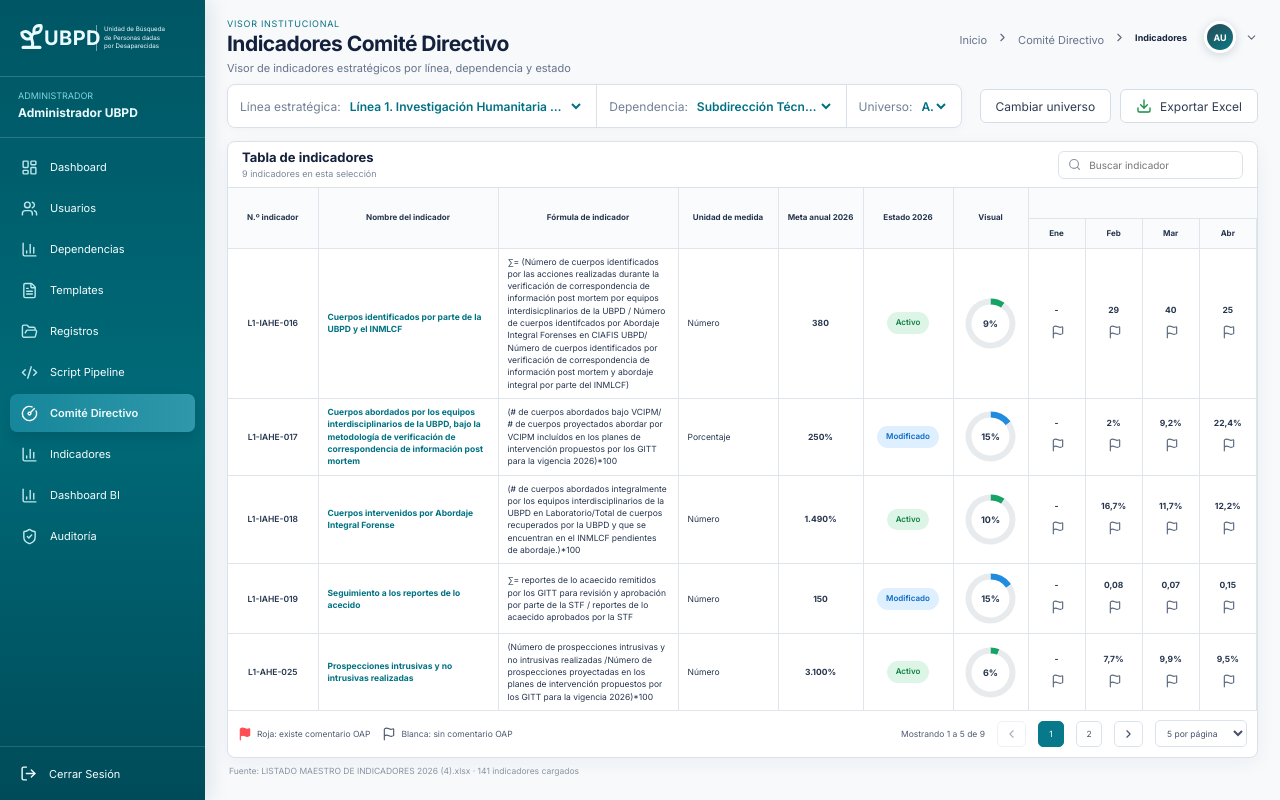
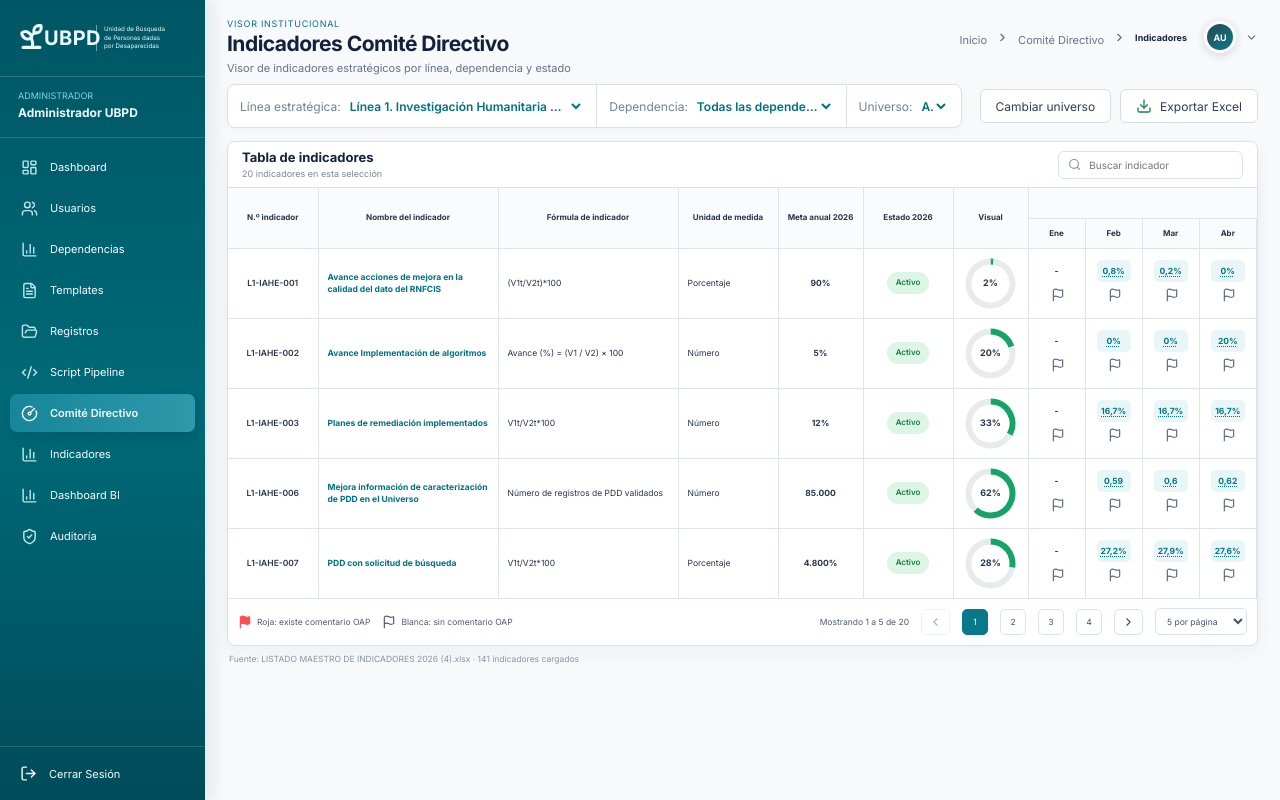
Before and after one commit to ivanbernal-dev/Modulo-indicadores-comit-directivo-UBPD, a React (Vite) app: page / in a window 1280 px wide. Built offline with nearby package versions, Linux system fonts and the light colour scheme.

Commit message:
Add files via upload

```diff
--- a/src/App.tsx
+++ b/src/App.tsx
@@ -38,6 +38,8 @@
 type Universo = "activos" | "inactivos";
 type TabDetalle = "resultados" | "variables" | "informacion";
 type EstadoOAP = "Pendiente" | "Aplicada" | "No aplicada";
+
+const ALL_DEPENDENCIES = "__all_dependencies__";
 
 type ResultadoMensual = {
   periodoFuente: string;
@@ -123,6 +125,14 @@
 };
 const monthResult = (item: Indicador, month: Mes) => item.resultadosMensuales[month];
 const compactText = (text: string | null, fallback = "Sin información reportada.") => text?.trim() || fallback;
+const hasMonthlyValues = (result: ResultadoMensual | undefined) => Boolean(
+  result && (result.formula !== null || result.variables.some((value) => value !== null)),
+);
+const formatVariableValue = (value: string | number | null) => {
+  if (value === null || value === "") return "Sin reporte";
+  if (typeof value === "number") return new Intl.NumberFormat("es-CO", { maximumFractionDigits: 2 }).format(value);
+  return value;
+};
 
 function ProgressRing({ value, color }: { value: number; color: string }) {
   const data = [{ value }, { value: Math.max(0, 100 - value) }];
@@ -249,33 +259,65 @@
   );
 }
 
+function MonthlyVariablesPanel({ item, month, onClose }: { item: Indicador; month: Mes; onClose: () => void }) {
+  const result = monthResult(item, month);
+  return (
+    <div className="modal-overlay" onMouseDown={onClose}>
+      <section className="variables-modal" onMouseDown={(event) => event.stopPropagation()}>
+        <button className="icon-close" onClick={onClose} aria-label="Cerrar variables"><X size={18} /></button>
+        <p className="drawer-kicker">Variables reportadas — {result?.periodoFuente || month}</p>
+        <h2>{item.numeroIndicador}. {item.nombreIndicador}</h2>
+        <div className="monthly-result-summary">
+          <span>Resultado de la fórmula</span>
+          <strong>{formatValue(result?.formula, item)}</strong>
+          <small>{compactText(item.formulaIndicador, "Fórmula no definida")}</small>
+        </div>
+        <div className="monthly-variables-grid">
+          {item.variables.map((definition, index) => {
+            const value = result?.variables[index] ?? null;
+            return (
+              <article key={index} className={value !== null ? "reported" : ""}>
+                <div><small>Variable {index + 1}</small><strong>{formatVariableValue(value)}</strong></div>
+                <p>{compactText(definition === null ? null : String(definition), "Variable no definida")}</p>
+              </article>
+            );
+          })}
+        </div>
+        {result?.analisisCualitativo && <div className="monthly-analysis"><small>Análisis del periodo</small><p>{result.analisisCualitativo}</p></div>}
+        <div className="modal-actions"><button className="save-button" onClick={onClose}>Cerrar</button></div>
+      </section>
+    </div>
+  );
+}
+
 export default function App() {
   const lines = useMemo(() => Object.values(CANONICAL_LINES).filter((value) => indicadores.some((item) => item.linea === value)), []);
   const [line, setLine] = useState(lines[0]);
   const [universe, setUniverse] = useState<Universo>("activos");
   const lineItems = useMemo(() => indicadores.filter((item) => item.linea === line), [line]);
-  const dependencies = useMemo(() => [...new Set(lineItems
-    .filter((item) => universe === "activos" ? item.estado2026 !== "Inactivo" : item.estado2026 === "Inactivo")
-    .map((item) => item.dependencia))].sort(), [lineItems, universe]);
-  const [dependency, setDependency] = useState(dependencies[0]);
+  const dependencies = useMemo(() => [...new Set(lineItems.map((item) => item.dependencia))].sort(), [lineItems]);
+  const [dependency, setDependency] = useState(ALL_DEPENDENCIES);
   const [query, setQuery] = useState("");
   const [page, setPage] = useState(1);
   const [pageSize, setPageSize] = useState(5);
   const [detailItem, setDetailItem] = useState<Indicador | null>(null);
   const [comment, setComment] = useState<{ item: Indicador; month: Mes } | null>(null);
+  const [monthlyVariables, setMonthlyVariables] = useState<{ item: Indicador; month: Mes } | null>(null);
 
   useEffect(() => {
     const nextDependencies = [...new Set(indicadores
       .filter((item) => item.linea === line)
-      .filter((item) => universe === "activos" ? item.estado2026 !== "Inactivo" : item.estado2026 === "Inactivo")
       .map((item) => item.dependencia))].sort();
-    if (!nextDependencies.includes(dependency)) setDependency(nextDependencies[0] || "");
-  }, [line, universe, dependency]);
+    if (dependency !== ALL_DEPENDENCIES && !nextDependencies.includes(dependency)) {
+      setDependency(ALL_DEPENDENCIES);
+    }
+  }, [line, dependency]);
 
   const filtered = useMemo(() => indicadores.filter((item) => {
     const stateMatch = universe === "activos" ? item.estado2026 !== "Inactivo" : item.estado2026 === "Inactivo";
     const queryMatch = !query || `${item.numeroIndicador} ${item.nombreIndicador}`.toLowerCase().includes(query.toLowerCase());
-    return item.linea === line && item.dependencia === dependency && stateMatch && queryMatch;
+    const dependencyMatch = dependency === ALL_DEPENDENCIES || item.dependencia === dependency;
+    return item.linea === line && dependencyMatch && stateMatch && queryMatch;
   }), [line, dependency, universe, query]);
 
   const pageCount = Math.max(1, Math.ceil(filtered.length / pageSize));
@@ -296,7 +338,7 @@
         <section className="toolbar">
           <div className="filter-trail">
             <label><span>Línea estratégica:</span><select aria-label="Línea estratégica" title={line} value={line} onChange={(event) => setLine(event.target.value)}>{lines.map((value) => <option key={value} value={value}>{value}</option>)}</select></label>
-            <label><span>Dependencia:</span><select aria-label="Dependencia" title={dependency} value={dependency} onChange={(event) => setDependency(event.target.value)}>{dependencies.map((value) => <option key={value} value={value}>{value}</option>)}</select></label>
+            <label><span>Dependencia:</span><select aria-label="Dependencia" title={dependency === ALL_DEPENDENCIES ? "Todas las dependencias" : dependency} value={dependency} onChange={(event) => setDependency(event.target.value)}><option value={ALL_DEPENDENCIES}>Todas las dependencias</option>{dependencies.map((value) => <option key={value} value={value}>{value}</option>)}</select></label>
             <label><span>Universo:</span><select aria-label="Universo" value={universe} onChange={(event) => setUniverse(event.target.value as Universo)}><option value="activos">Activos</option><option value="inactivos">Inactivos</option></select></label>
           </div>
           <div className="toolbar-actions"><button className="outline-button" onClick={() => setUniverse(universe === "activos" ? "inactivos" : "activos")}>Cambiar universo</button><a className="excel-button" href={`${import.meta.env.BASE_URL}LISTADO-MAESTRO-INDICADORES-2026.xlsx`} download><Download size={16} />Exportar Excel</a></div>
@@ -325,7 +367,8 @@
                     {MESES.map((month) => {
                       const result = monthResult(item, month);
                       const hasComment = Boolean(result?.observacionOAP);
-                      return <td key={month} className="month-cell"><b>{formatValue(result?.formula, item)}</b><button disabled={!hasComment} className={hasComment ? "flag has-comment" : "flag"} onClick={() => hasComment && setComment({ item, month })} title={hasComment ? "Ver comentario OAP" : "Sin comentario OAP"}><Flag size={14} fill={hasComment ? "currentColor" : "none"} /></button></td>;
+                      const hasValues = hasMonthlyValues(result);
+                      return <td key={month} className="month-cell"><button disabled={!hasValues} className={hasValues ? "month-result has-values" : "month-result"} onClick={() => hasValues && setMonthlyVariables({ item, month })} title={hasValues ? "Ver variables del periodo" : "Sin resultado reportado"}>{formatValue(result?.formula, item)}</button><button disabled={!hasComment} className={hasComment ? "flag has-comment" : "flag"} onClick={() => hasComment && setComment({ item, month })} title={hasComment ? "Ver comentario OAP" : "Sin comentario OAP"}><Flag size={14} fill={hasComment ? "currentColor" : "none"} /></button></td>;
                     })}
                   </tr>;
                 })}
@@ -342,6 +385,7 @@
       </main>
       {detailItem && <DetailPanel item={detailItem} onClose={() => setDetailItem(null)} />}
       {comment && <OapPanel item={comment.item} month={comment.month} onClose={() => setComment(null)} />}
+      {monthlyVariables && <MonthlyVariablesPanel item={monthlyVariables.item} month={monthlyVariables.month} onClose={() => setMonthlyVariables(null)} />}
     </div>
   );
 }
--- a/src/index.css
+++ b/src/index.css
@@ -74,7 +74,9 @@
 .progress-ring { width: 55px; height: 55px; margin: auto; position: relative; }
 .progress-ring strong { position: absolute; inset: 0; display: grid; place-items: center; font-size: 9px; }
 .month-cell { width: 50px; padding: 5px 3px !important; text-align: center; }
-.month-cell b { display: block; min-height: 15px; }
+.month-result { min-width: 34px; min-height: 22px; padding: 2px 4px; border: 0; border-radius: 5px; color: #26354e; background: transparent; font-weight: 700; font-size: 8.5px; cursor: default; }
+.month-result.has-values { color: #007789; background: #e9f6f7; cursor: pointer; text-decoration: underline dotted; text-underline-offset: 2px; }
+.month-result.has-values:hover { color: white; background: #007789; text-decoration: none; }
 .flag { width: 24px; height: 22px; margin: 2px auto 0; border: 0; color: #4a5a72; background: transparent; display: grid; place-items: center; cursor: default; }
 .flag:disabled { opacity: .9; }
 .flag.has-comment { color: #ff4c53; cursor: pointer; }
@@ -111,6 +113,21 @@
 .variables-grid p, .info-grid p { margin: 5px 0 0; color: #3d4b61; font-size: 9px; line-height: 1.5; white-space: pre-line; }
 .modal-overlay { display: grid; place-items: center; padding: 20px; }
 .oap-modal { width: min(680px, calc(100vw - 40px)); position: relative; padding: 20px; border: 1px solid #d2dae3; border-radius: 12px; background: white; box-shadow: 0 18px 52px rgba(24,43,69,.2); }
+.variables-modal { width: min(760px, calc(100vw - 40px)); max-height: 88vh; position: relative; padding: 20px; border: 1px solid #d2dae3; border-radius: 12px; background: white; box-shadow: 0 18px 52px rgba(24,43,69,.2); overflow: auto; }
+.variables-modal h2 { margin: 0 38px 14px 0; color: #007282; font-size: 13px; }
+.monthly-result-summary { padding: 13px 15px; border: 1px solid #cfe5e7; border-radius: 8px; background: #f2faf9; display: grid; grid-template-columns: 1fr auto; align-items: center; gap: 3px 16px; }
+.monthly-result-summary span { color: #607087; font-size: 8px; text-transform: uppercase; letter-spacing: .05em; }
+.monthly-result-summary strong { grid-row: 1 / 3; grid-column: 2; color: #007789; font-size: 24px; }
+.monthly-result-summary small { color: #34445b; font-size: 9px; }
+.monthly-variables-grid { margin-top: 13px; display: grid; grid-template-columns: repeat(2, minmax(0,1fr)); gap: 9px; }
+.monthly-variables-grid article { min-height: 82px; padding: 11px 12px; border: 1px solid #e0e6eb; border-radius: 8px; background: #fafbfc; }
+.monthly-variables-grid article.reported { border-color: #aad7d7; background: white; box-shadow: inset 3px 0 #0090a0; }
+.monthly-variables-grid article > div { display: flex; align-items: center; justify-content: space-between; gap: 12px; }
+.monthly-variables-grid small { color: #728096; font-size: 8px; font-weight: 700; text-transform: uppercase; letter-spacing: .05em; }
+.monthly-variables-grid strong { color: #007789; font-size: 16px; }
+.monthly-variables-grid p { margin: 7px 0 0; color: #3f4d62; font-size: 9px; line-height: 1.45; }
+.monthly-analysis { max-height: 120px; margin-top: 12px; padding: 12px 14px; border-radius: 8px; background: #f5f7f9; overflow: auto; }
+.monthly-analysis small { color: #007789; font-weight: 700; }.monthly-analysis p { margin: 6px 0 0; color: #445267; font-size: 9px; line-height: 1.5; white-space: pre-line; }
 .oap-modal .drawer-kicker { font-size: 14px; }
 .oap-modal h2 { color: #405067; font-size: 10px; font-weight: 500; }
 .oap-comment { min-height: 86px; margin: 18px 0 14px; padding: 16px; border: 1px solid #ffb9b6; border-radius: 6px; color: #b42324; background: #fff8f7; display: flex; align-items: flex-start; gap: 12px; }
@@ -129,4 +146,4 @@
 .ghost-button { border: 1px solid #d2dbe4; color: #435169; background: white; }.save-button { border: 1px solid #007789; color: white; background: #007789; }
 @media (max-width: 1180px) { .toolbar { grid-template-columns: 1fr; }.toolbar-actions { justify-self: end; }.filter-trail { grid-template-columns: minmax(330px,1.7fr) minmax(240px,1fr) minmax(125px,.4fr); } }
 @media (max-width: 1050px) { .app-layout { grid-template-columns: 72px minmax(0,1fr); }.brand-block { grid-template-columns: 1fr; justify-items: center; }.brand-block > strong,.brand-block > span,.admin-block,.side-link span,.logout { display: none; }.sidebar nav { padding: 10px 9px; }.side-link { justify-content: center; }.main-area { padding: 15px; }.detail-drawer { left: 86px; width: calc(100vw - 102px); } }
-@media (max-width: 760px) { .app-layout { display: block; }.sidebar { display: none; }.topbar,.table-footer { align-items: flex-start; flex-direction: column; }.breadcrumbs { display: none; }.filter-trail { width: 100%; grid-template-columns: 1fr; }.filter-trail label { width: 100%; }.filter-trail label + label { border-left: 0; border-top: 1px solid #d9e0e8; }.filter-trail select { width: 100%; }.toolbar-actions { width: 100%; }.toolbar-actions > * { flex: 1; }.detail-drawer { left: 10px; width: calc(100vw - 20px); }.detail-facts,.legend,.pagination { flex-wrap: wrap; }.oap-meta { grid-template-columns: 1fr; }.oap-meta article + article { border-left: 0; border-top: 1px solid #dce2e8; } }
+@media (max-width: 760px) { .app-layout { display: block; }.sidebar { display: none; }.topbar,.table-footer { align-items: flex-start; flex-direction: column; }.breadcrumbs { display: none; }.filter-trail { width: 100%; grid-template-columns: 1fr; }.filter-trail label { width: 100%; }.filter-trail label + label { border-left: 0; border-top: 1px solid #d9e0e8; }.filter-trail select { width: 100%; }.toolbar-actions { width: 100%; }.toolbar-actions > * { flex: 1; }.detail-drawer { left: 10px; width: calc(100vw - 20px); }.detail-facts,.legend,.pagination { flex-wrap: wrap; }.oap-meta { grid-template-columns: 1fr; }.oap-meta article + article { border-left: 0; border-top: 1px solid #dce2e8; }.monthly-variables-grid { grid-template-columns: 1fr; } }
```
